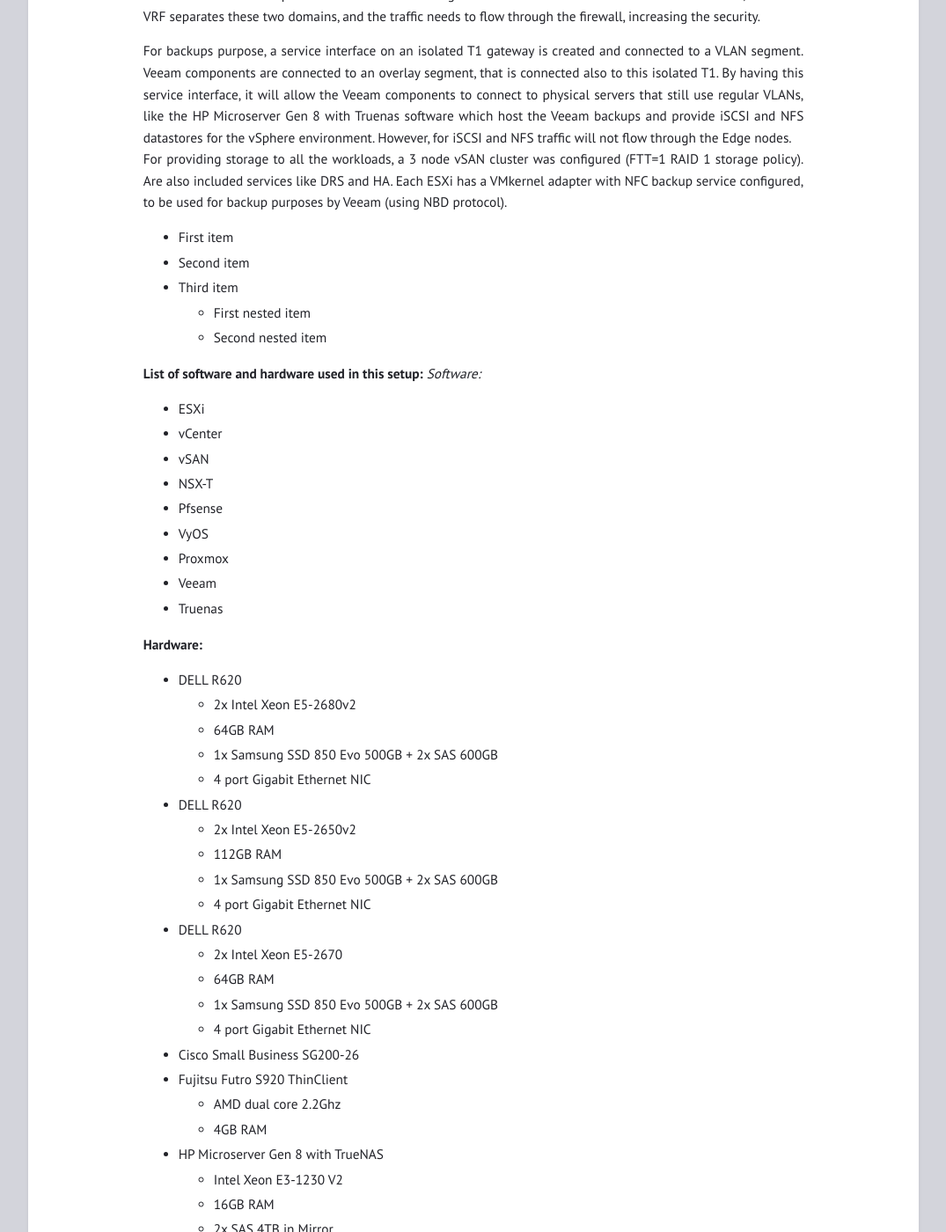
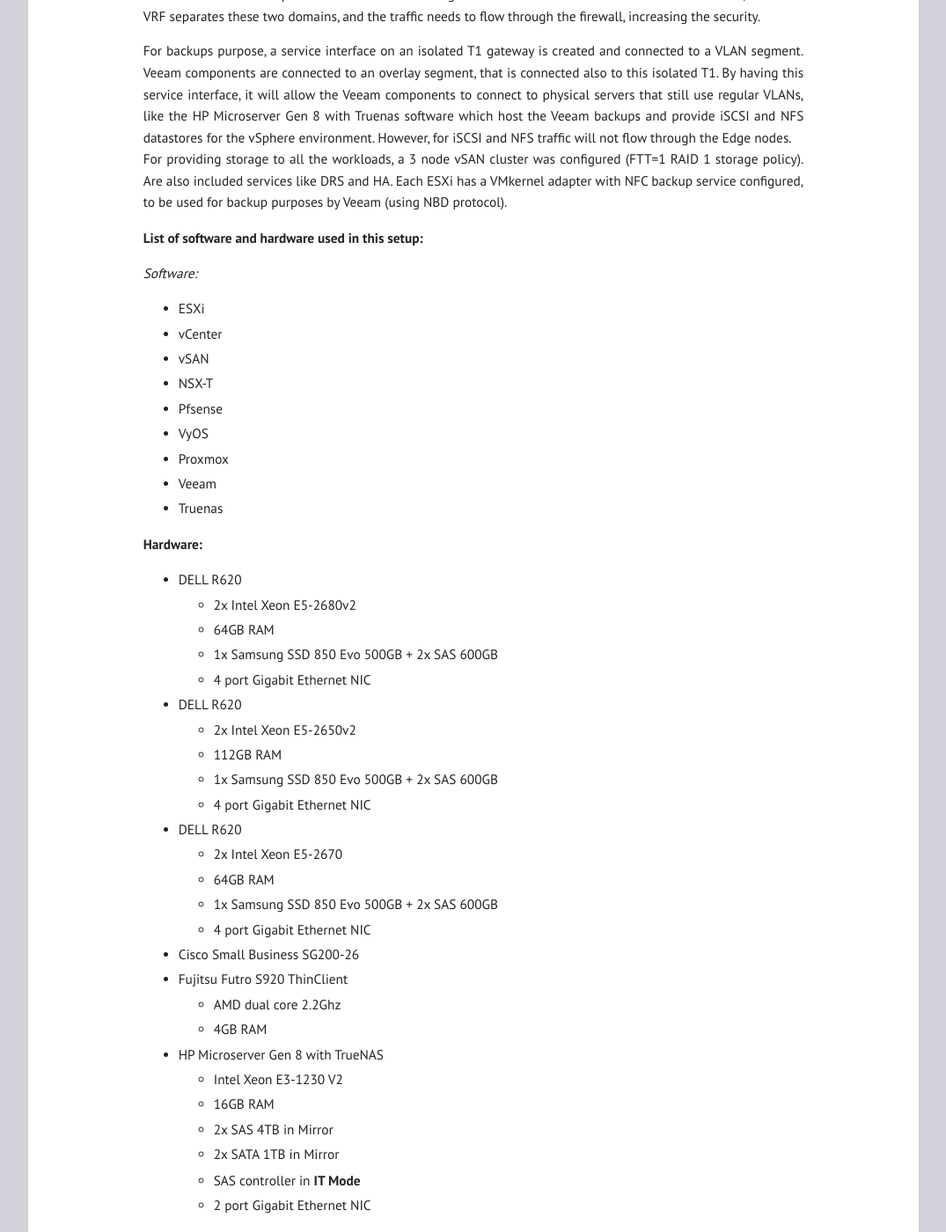
Before and after one commit to lptekdev/homelab, a Jekyll site: the page built from _posts/2024-01-01-vsphere.md, in a window 1280 px wide and 1400 px high, scrolled down 1425 px. Shown: the whole window at 88% size, without its empty margins (102-1177 px from the left). Built offline with Jekyll 4.4.1, drawn with Linux system fonts in a browser that asks for light colours; some of the changed text lies outside the part shown.

```diff
--- a/_posts/2024-01-01-vsphere.md
+++ b/_posts/2024-01-01-vsphere.md
@@ -19,13 +19,9 @@ Despites of home lan and management network are connected to the same router, a
 For backups purpose, a service interface on an isolated T1 gateway is created and connected to a VLAN segment. Veeam components are connected to an overlay segment, that is connected also to this isolated T1. By having this service interface, it will allow the Veeam components to connect to physical servers that still use regular VLANs, like the HP Microserver Gen 8 with Truenas software which host the Veeam backups and provide iSCSI and NFS datastores for the vSphere environment. However, for iSCSI and NFS traffic will not flow through the Edge nodes.
 For providing storage to all the workloads, a 3 node vSAN cluster was configured (FTT=1 RAID 1 storage policy). Are also included services like DRS and HA. Each ESXi has a VMkernel adapter with NFC backup service configured, to be used for backup purposes by Veeam (using NBD protocol).
 
-* First item
-* Second item
-* Third item
-    * First nested item
-    * Second nested item
 
 **List of software and hardware used in this setup:**
+
 *Software:*
 * ESXi
 * vCenter
```
Also changed, not shown: other parts of _posts/2024-01-01-vsphere.md (+1 -1 lines).
